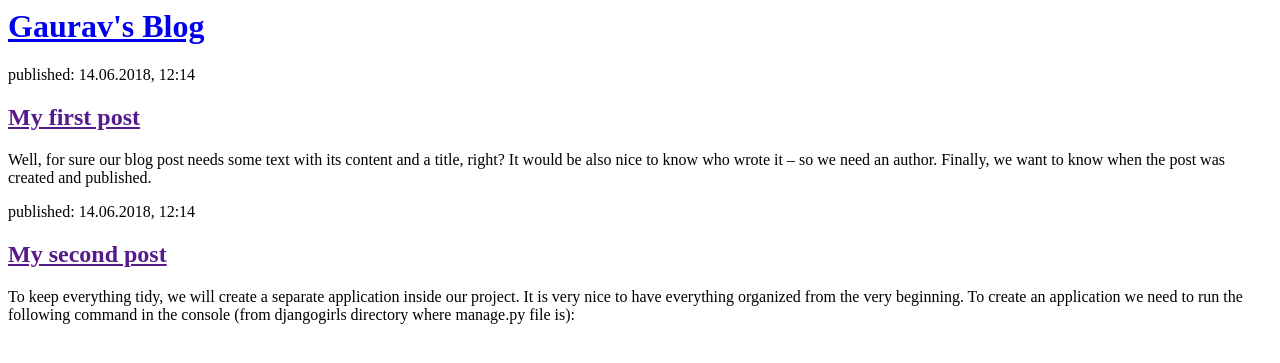
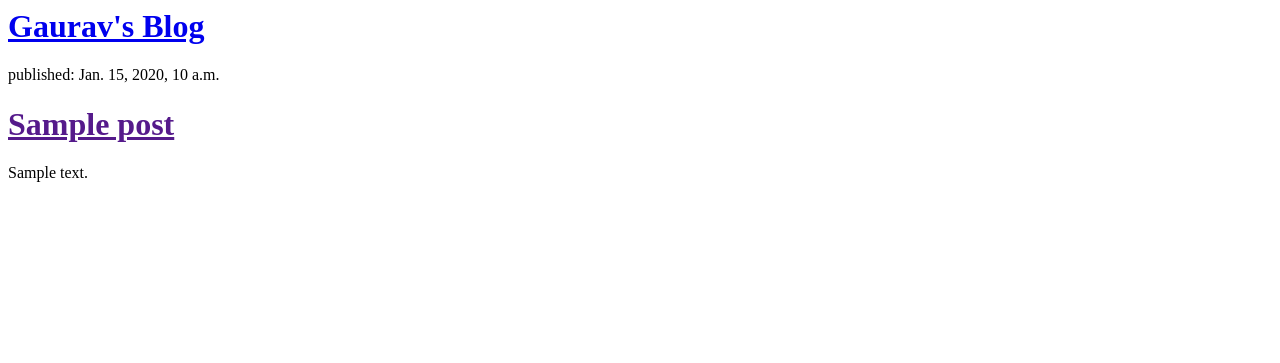
Before and after one commit to gauravnagar95/my-first-blog, a Django app: template blog/templates/blog/post_list.html in a window 1280 px wide. Shown: the top 363 px of the page. Run offline with Django 3.2, Linux system fonts and the light colour scheme; the template is opened without the code that fills it: values that come from a table or form of the project are taken from there, others are empty; tables that the repository leaves empty hold one stand-in row (values such as "Sample post").

Commit message:
Modified templates to display posts from database.

```diff
--- a/blog/templates/blog/post_list.html
+++ b/blog/templates/blog/post_list.html
@@ -1,22 +1,11 @@
-<html>
-    <head>
-        <title>Gaurav's blog</title>
-    </head>
-    <body>
-        <div>
-            <h1><a href="/">Gaurav's Blog</a></h1>
-        </div>
+<div>
+    <h1><a href="/"> Gaurav's Blog</a></h1>
+</div>
 
-        <div>
-            <p>published: 14.06.2018, 12:14</p>
-            <h2><a href="">My first post</a></h2>
-            <p>Well, for sure our blog post needs some text with its content and a title, right? It would be also nice to know who wrote it – so we need an author. Finally, we want to know when the post was created and published.</p>
-        </div>
-
-        <div>
-            <p>published: 14.06.2018, 12:14</p>
-            <h2><a href="">My second post</a></h2>
-            <p>To keep everything tidy, we will create a separate application inside our project. It is very nice to have everything organized from the very beginning. To create an application we need to run the following command in the console (from djangogirls directory where manage.py file is):</p>
-        </div>
-    </body>
-</html>
+{% for post in posts %}
+  <div>
+      <p>published: {{ post.published_date }}</p>
+      <h1><a href="">{{ post.title }}</a></h1>
+      <p>{{ post.text|linebreaksbr}}</p>
+  </div>
+{% endfor %}
--- a/blog/views.py
+++ b/blog/views.py
@@ -1,5 +1,8 @@
 from django.shortcuts import render
+from django.utils import timezone
+from .models import Post
 
 # Create your views here.
 def post_list(request):
-    return render(request, 'blog/post_list.html', {})
+    posts = Post.objects.filter(published_date__lte=timezone.now()).order_by('published_date')
+    return render(request, 'blog/post_list.html', {'posts': posts})
```
